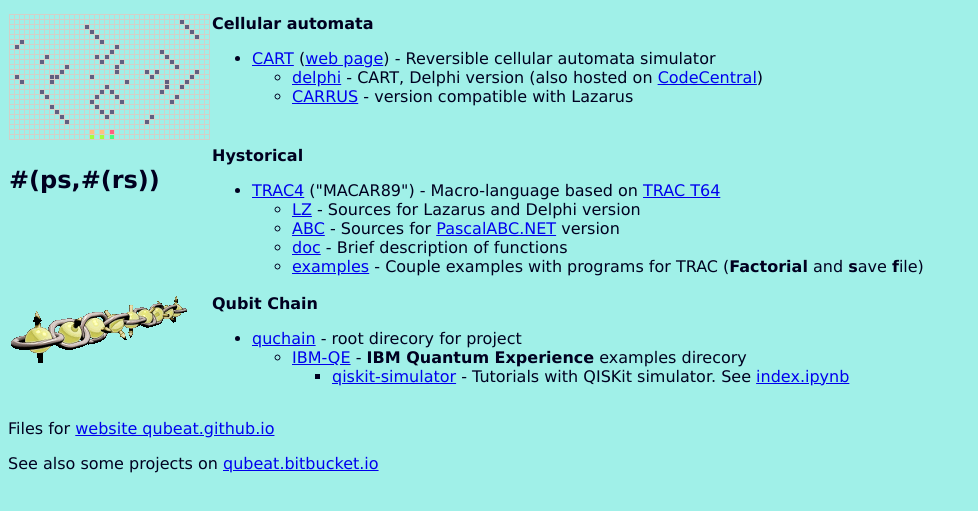
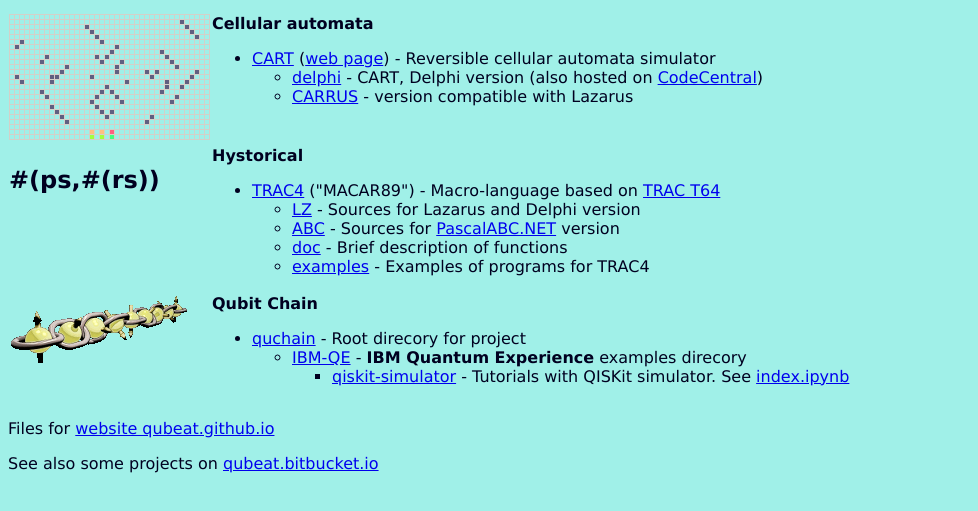
Before and after one commit to qubeat/qubeat.github.io, a plain HTML site: page index.html in a window 1280 px wide. Shown: the part 103-614 px from the top of the page, without its empty margins (0-978 px from the left). Drawn offline with Linux system fonts and the light colour scheme.

Commit message:
index fix
Index fix, now more than "couple" TRAC examples

```diff
--- a/index.html
+++ b/index.html
@@ -52,7 +52,7 @@
       <li><a href="https://github.com/qubeat/TRAC4/tree/master/doc">doc</a> -
        Brief description of functions</li>
       <li><a href="https://github.com/qubeat/TRAC4/tree/master/examples">examples</a> -
-          Couple examples with programs for TRAC (<b>Factorial</b> and <b>s</b>ave <b>f</b>ile)</li>
+          Examples of programs for TRAC4</li>
       </ul>
     </ul>
     </td>
@@ -65,7 +65,7 @@
         <b>Qubit Chain</b>
         <ul>
             <li><a href="https://github.com/qubeat/quchain">quchain</a>
-                - root direcory for project
+                - Root direcory for project
             </li>
             <ul>
                 <li><a href="https://github.com/qubeat/quchain/tree/master/IBM-QE">IBM-QE</a>
```
